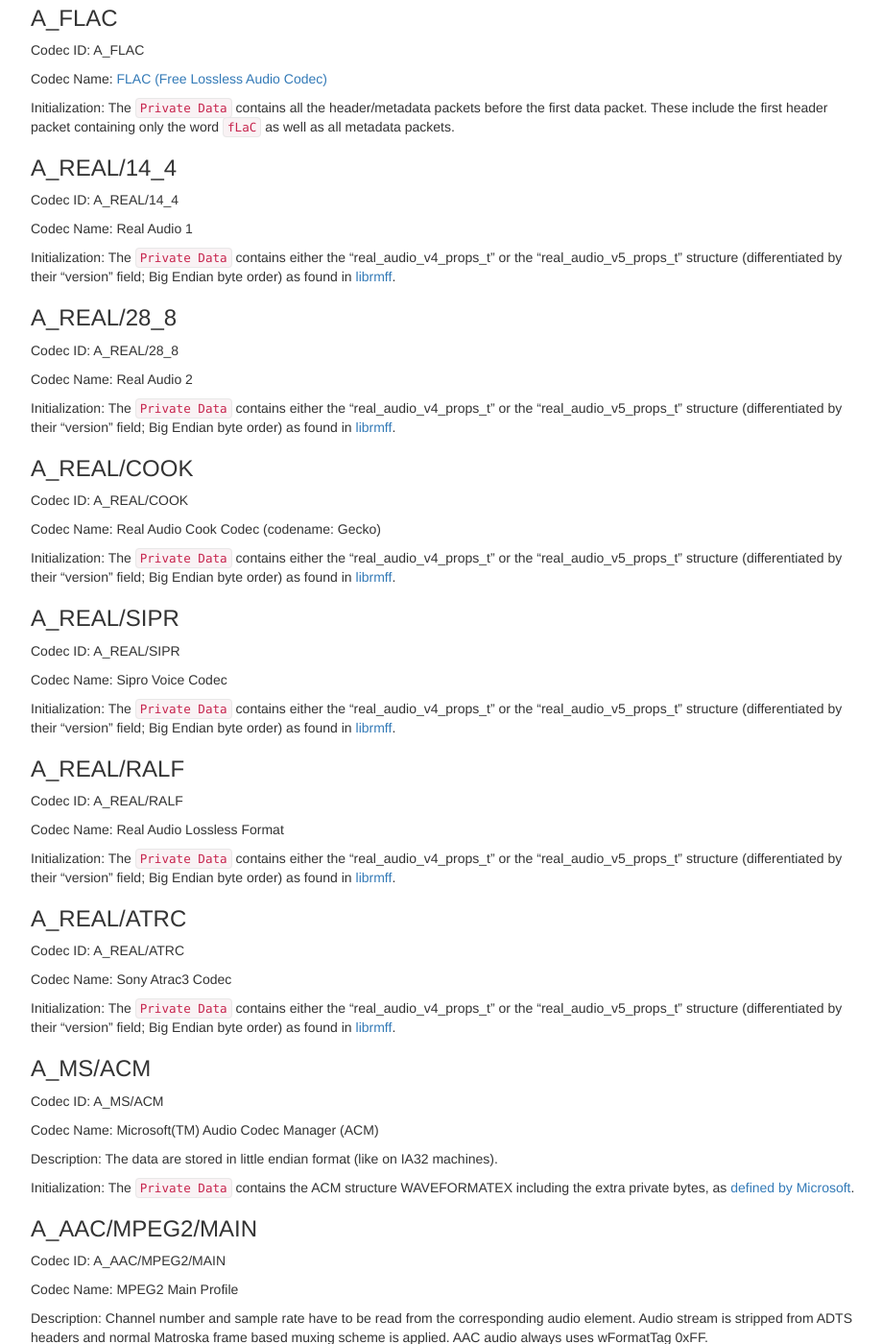
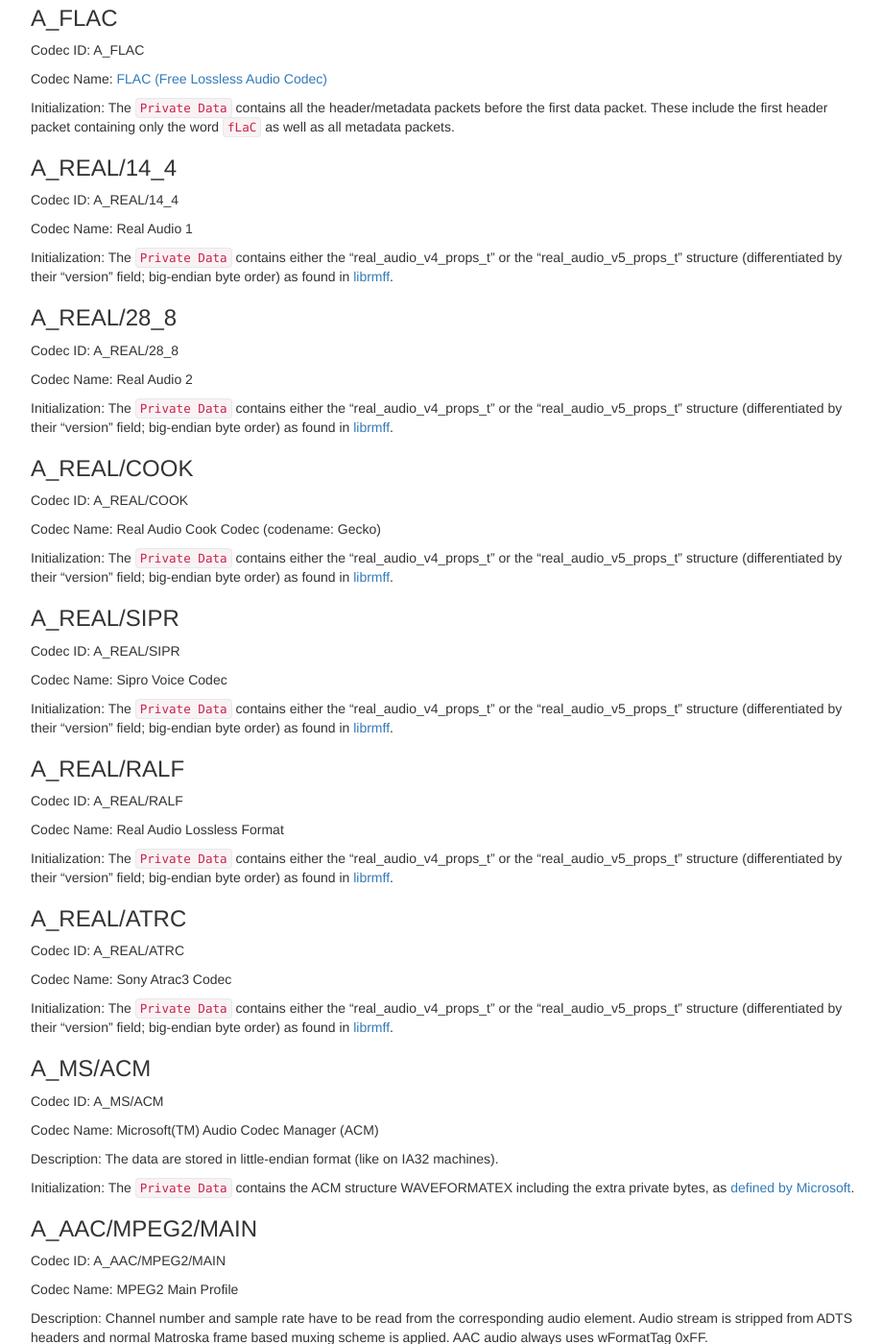
Before and after one commit to ietf-wg-cellar/matroska-specification, a Jekyll site: the page built from codec_specs.md, in a window 1280 px wide and 1400 px high, scrolled down 9518 px. Shown: the whole window at 96% size, without its empty margins (273-1192 px from the left). Built offline with Jekyll 4.4.1, drawn with Linux system fonts in a browser that asks for light colours; some of the changed text lies outside the part shown.

Commit message:
hyphenate little/big endian in the text

```diff
--- a/codec_specs.md
+++ b/codec_specs.md
@@ -107,7 +107,7 @@ Codec ID: `V_MS/VFW/FOURCC`
 
 Codec Name: Microsoft (TM) Video Codec Manager (VCM)
 
-Description: The private data contains the VCM structure BITMAPINFOHEADER including the extra private bytes, as [defined by Microsoft](https://msdn.microsoft.com/en-us/library/windows/desktop/dd318229(v=vs.85).aspx). The data are stored in little endian format (like on IA32 machines). Where is the Huffman table stored in HuffYUV, not AVISTREAMINFO ??? And the FourCC, not in AVISTREAMINFO.fccHandler ???
+Description: The private data contains the VCM structure BITMAPINFOHEADER including the extra private bytes, as [defined by Microsoft](https://msdn.microsoft.com/en-us/library/windows/desktop/dd318229(v=vs.85).aspx). The data are stored in little-endian format (like on IA32 machines). Where is the Huffman table stored in HuffYUV, not AVISTREAMINFO ??? And the FourCC, not in AVISTREAMINFO.fccHandler ???
 
 Initialization: `Private Data` contains the VCM structure BITMAPINFOHEADER including the extra private bytes, as defined by Microsoft in https://msdn.microsoft.com/en-us/library/windows/desktop/dd183376(v=vs.85).aspx.
 
@@ -191,7 +191,7 @@ Codec Name: AVC/H.264
 
 Description: Individual pictures (which could be a frame, a field, or 2 fields having the same timestamp) of AVC/H.264 stored as described in [@!ISO.14496-15.2014].
 
-Initialization: The `Private Data` contains a `AVCDecoderConfigurationRecord` structure as defined in [@!ISO.14496-15.2014]. For legacy reasons ([Block Addition Mappings](#block-addition-mappings) are preferred), the `AVCDecoderConfigurationRecord` structure MAY be followed by an extension block beginning with a 4-byte extension block size field in Big Endian byte order which is the size of the extension block minus 4 (excluding the size of the extension block size field) and a 4-byte field corresponding to a `BlockAddIDType` of [mvcC](#mvcC) followed by a content corresponding to the content of `BlockAddIDExtraData` for [mvcC](#mvcC).
+Initialization: The `Private Data` contains a `AVCDecoderConfigurationRecord` structure as defined in [@!ISO.14496-15.2014]. For legacy reasons ([Block Addition Mappings](#block-addition-mappings) are preferred), the `AVCDecoderConfigurationRecord` structure MAY be followed by an extension block beginning with a 4-byte extension block size field in big-endian byte order which is the size of the extension block minus 4 (excluding the size of the extension block size field) and a 4-byte field corresponding to a `BlockAddIDType` of [mvcC](#mvcC) followed by a content corresponding to the content of `BlockAddIDExtraData` for [mvcC](#mvcC).
 
 ### V_MPEGH/ISO/HEVC
 
@@ -211,7 +211,7 @@ Codec Name: RealVideo 1.0 aka RealVideo 5
 
 Description: Individual slices from the Real container are combined into a single frame.
 
-Initialization: The `Private Data` contains a `real_video_props_t` structure in Big Endian byte order as found in [librmff](https://github.com/mbunkus/mkvtoolnix/blob/master/lib/librmff/librmff.h).
+Initialization: The `Private Data` contains a `real_video_props_t` structure in big-endian byte order as found in [librmff](https://github.com/mbunkus/mkvtoolnix/blob/master/lib/librmff/librmff.h).
 
 ### V_REAL/RV20
 
@@ -221,7 +221,7 @@ Codec Name: RealVideo G2 and RealVideo G2+SVT
 
 Description: Individual slices from the Real container are combined into a single frame.
 
-Initialization: The `Private Data` contains a `real_video_props_t` structure in Big Endian byte order as found in [librmff](https://github.com/mbunkus/mkvtoolnix/blob/master/lib/librmff/librmff.h).
+Initialization: The `Private Data` contains a `real_video_props_t` structure in big-endian byte order as found in [librmff](https://github.com/mbunkus/mkvtoolnix/blob/master/lib/librmff/librmff.h).
 
 ### V_REAL/RV30
 
@@ -231,7 +231,7 @@ Codec Name: RealVideo 8
 
 Description: Individual slices from the Real container are combined into a single frame.
 
-Initialization: The `Private Data` contains a `real_video_props_t` structure in Big Endian byte order as found in [librmff](https://github.com/mbunkus/mkvtoolnix/blob/master/lib/librmff/librmff.h).
+Initialization: The `Private Data` contains a `real_video_props_t` structure in big-endian byte order as found in [librmff](https://github.com/mbunkus/mkvtoolnix/blob/master/lib/librmff/librmff.h).
 
 ### V_REAL/RV40
 
@@ -241,7 +241,7 @@ Codec Name: rv40 : RealVideo 9
 
 Description: Individual slices from the Real container are combined into a single frame.
 
-Initialization: The `Private Data` contains a `real_video_props_t` structure in Big Endian byte order as found in [librmff](https://github.com/mbunkus/mkvtoolnix/blob/master/lib/librmff/librmff.h).
+Initialization: The `Private Data` contains a `real_video_props_t` structure in big-endian byte order as found in [librmff](https://github.com/mbunkus/mkvtoolnix/blob/master/lib/librmff/librmff.h).
 
 ### V_QUICKTIME
 
@@ -376,7 +376,7 @@ Codec ID: A_PCM/FLOAT/IEEE
 
 Codec Name: Floating Point, IEEE compatible
 
-Description: The audio bit depth MUST be read and set from the `BitDepth Element` (32 bit in most cases). The floats are stored as defined in [@!IEEE.754.1985] and in little endian order. Corresponding ACM wFormatTag : 0x0003
+Description: The audio bit depth MUST be read and set from the `BitDepth Element` (32 bit in most cases). The floats are stored as defined in [@!IEEE.754.1985] and in little-endian order. Corresponding ACM wFormatTag : 0x0003
 
 Initialization: none
 
@@ -483,7 +483,7 @@ Codec ID: A_REAL/14_4
 
 Codec Name: Real Audio 1
 
-Initialization: The `Private Data` contains either the "real_audio_v4_props_t" or the "real_audio_v5_props_t" structure (differentiated by their "version" field; Big Endian byte order) as found in [librmff](https://github.com/mbunkus/mkvtoolnix/blob/master/lib/librmff/librmff.h).
+Initialization: The `Private Data` contains either the "real_audio_v4_props_t" or the "real_audio_v5_props_t" structure (differentiated by their "version" field; big-endian byte order) as found in [librmff](https://github.com/mbunkus/mkvtoolnix/blob/master/lib/librmff/librmff.h).
 
 ### A_REAL/28_8
 
@@ -491,7 +491,7 @@ Codec ID: A_REAL/28_8
 
 Codec Name: Real Audio 2
 
-Initialization: The `Private Data` contains either the "real_audio_v4_props_t" or the "real_audio_v5_props_t" structure (differentiated by their "version" field; Big Endian byte order) as found in [librmff](https://github.com/mbunkus/mkvtoolnix/blob/master/lib/librmff/librmff.h).
+Initialization: The `Private Data` contains either the "real_audio_v4_props_t" or the "real_audio_v5_props_t" structure (differentiated by their "version" field; big-endian byte order) as found in [librmff](https://github.com/mbunkus/mkvtoolnix/blob/master/lib/librmff/librmff.h).
 
 ### A_REAL/COOK
 
@@ -499,7 +499,7 @@ Codec ID: A_REAL/COOK
 
 Codec Name: Real Audio Cook Codec (codename: Gecko)
 
-Initialization: The `Private Data` contains either the "real_audio_v4_props_t" or the "real_audio_v5_props_t" structure (differentiated by their "version" field; Big Endian byte order) as found in [librmff](https://github.com/mbunkus/mkvtoolnix/blob/master/lib/librmff/librmff.h).
+Initialization: The `Private Data` contains either the "real_audio_v4_props_t" or the "real_audio_v5_props_t" structure (differentiated by their "version" field; big-endian byte order) as found in [librmff](https://github.com/mbunkus/mkvtoolnix/blob/master/lib/librmff/librmff.h).
 
 ### A_REAL/SIPR
 
@@ -507,7 +507,7 @@ Codec ID: A_REAL/SIPR
 
 Codec Name: Sipro Voice Codec
 
-Initialization: The `Private Data` contains either the "real_audio_v4_props_t" or the "real_audio_v5_props_t" structure (differentiated by their "version" field; Big Endian byte order) as found in [librmff](https://github.com/mbunkus/mkvtoolnix/blob/master/lib/librmff/librmff.h).
+Initialization: The `Private Data` contains either the "real_audio_v4_props_t" or the "real_audio_v5_props_t" structure (differentiated by their "version" field; big-endian byte order) as found in [librmff](https://github.com/mbunkus/mkvtoolnix/blob/master/lib/librmff/librmff.h).
 
 ### A_REAL/RALF
 
@@ -515,7 +515,7 @@ Codec ID: A_REAL/RALF
 
 Codec Name: Real Audio Lossless Format
 
-Initialization: The `Private Data` contains either the "real_audio_v4_props_t" or the "real_audio_v5_props_t" structure (differentiated by their "version" field; Big Endian byte order) as found in [librmff](https://github.com/mbunkus/mkvtoolnix/blob/master/lib/librmff/librmff.h).
+Initialization: The `Private Data` contains either the "real_audio_v4_props_t" or the "real_audio_v5_props_t" structure (differentiated by their "version" field; big-endian byte order) as found in [librmff](https://github.com/mbunkus/mkvtoolnix/blob/master/lib/librmff/librmff.h).
 
 ### A_REAL/ATRC
 
@@ -523,7 +523,7 @@ Codec ID: A_REAL/ATRC
 
 Codec Name: Sony Atrac3 Codec
 
-Initialization: The `Private Data` contains either the "real_audio_v4_props_t" or the "real_audio_v5_props_t" structure (differentiated by their "version" field; Big Endian byte order) as found in [librmff](https://github.com/mbunkus/mkvtoolnix/blob/master/lib/librmff/librmff.h).
+Initialization: The `Private Data` contains either the "real_audio_v4_props_t" or the "real_audio_v5_props_t" structure (differentiated by their "version" field; big-endian byte order) as found in [librmff](https://github.com/mbunkus/mkvtoolnix/blob/master/lib/librmff/librmff.h).
 
 ### A_MS/ACM
 
@@ -531,7 +531,7 @@ Codec ID: A_MS/ACM
 
 Codec Name: Microsoft(TM) Audio Codec Manager (ACM)
 
-Description: The data are stored in little endian format (like on IA32 machines).
+Description: The data are stored in little-endian format (like on IA32 machines).
 
 Initialization: The `Private Data` contains the ACM structure WAVEFORMATEX including the extra private bytes, as [defined by Microsoft](http://msdn.microsoft.com/library/default.asp?url=/library/en-us/multimed/mmstr_625u.asp).
 
--- a/ebml_matroska.xml
+++ b/ebml_matroska.xml
@@ -909,7 +909,7 @@ Value represents a counter-clockwise rotation, in degrees, around the forward ve
     <extension webm="1"/>
   </element>
   <element name="ContentEncodingScope" path="\Segment\Tracks\TrackEntry\ContentEncodings\ContentEncoding\ContentEncodingScope" id="0x5032" type="uinteger" range="not 0" default="1" minOccurs="1" maxOccurs="1">
-    <documentation lang="en" purpose="definition">A bit field that describes which Elements have been modified in this way. Values (big endian) can be OR'ed.</documentation>
+    <documentation lang="en" purpose="definition">A bit field that describes which Elements have been modified in this way. Values (big-endian) can be OR'ed.</documentation>
     <restriction>
       <enum value="1" label="All frame contents, excluding lacing data"/>
       <enum value="2" label="The track's private data"/>
```
Also changed, not shown: block_additional_mappings/smpte-st12-1-timecode.md (+1 -1 lines).
